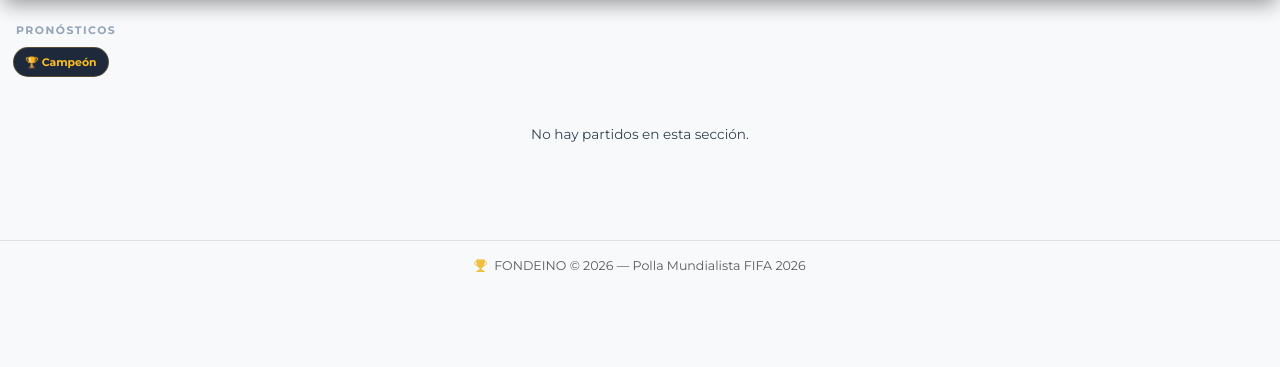
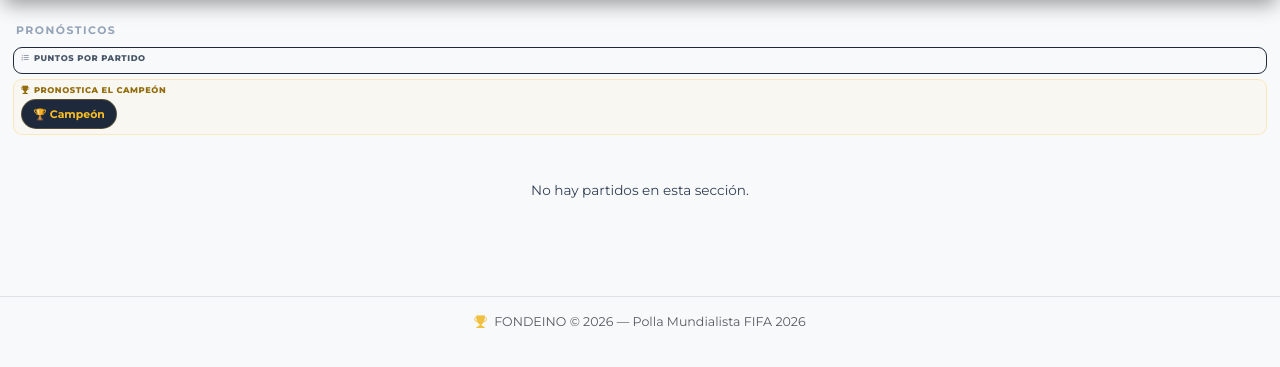
Before and after one commit to Pablo-app-developer/Matriz_score_crediticio_fondeino, a Django app: template templates/polla/pronosticos_mobile.html in a window 1280 px wide. Shown: the part 71-438 px from the top of the page. Run offline with Django 4.2, Linux system fonts and the light colour scheme; the template is opened without the code that fills it, so the values that code supplies are empty.

Commit message:
Polla pronósticos: agrupar pestañas por modalidad con etiquetas visuales
Las pestañas ahora se muestran en 3 grupos claramente diferenciados:
- Puntos por partido (todas las fases)
- Partidos de Colombia
- Pronostica el campeón

Co-Authored-By: Claude Sonnet 4.6 <noreply@anthropic.com>

```diff
--- a/templates/polla/pronosticos_mobile.html
+++ b/templates/polla/pronosticos_mobile.html
@@ -28,13 +28,29 @@ body { background:#0f172a !important; }
 .m-bar-title { color:#94a3b8; font-size:.68rem; font-weight:700; text-transform:uppercase; letter-spacing:1.5px; }
 
 
+/* ── Grupos de modalidades ── */
+.m-mod-container { display:flex; flex-direction:column; gap:.35rem; padding:.25rem .3rem .3rem; }
+.m-mod-group {
+  display:flex; flex-direction:column; gap:.28rem;
+  background:rgba(255,255,255,.022); border:1px solid #1e293b;
+  border-radius:9px; padding:.38rem .45rem .35rem;
+}
+.m-mod-group.m-mod-especial { border-color:rgba(251,191,36,.25); background:rgba(251,191,36,.04); }
+.m-mod-lbl {
+  font-size:.52rem; font-weight:800; text-transform:uppercase;
+  letter-spacing:.07em; color:#475569; line-height:1;
+  display:flex; align-items:center; gap:.25rem;
+}
+.m-mod-especial .m-mod-lbl { color:#926b0a; }
+.m-mod-tabs {
+  display:flex; gap:.25rem; flex-wrap:nowrap;
+  overflow-x:auto; -webkit-overflow-scrolling:touch; scrollbar-width:none;
+}
+.m-mod-tabs::-webkit-scrollbar { display:none; }
+.m-mod-row2 { display:flex; gap:.35rem; }
+.m-mod-row2 .m-mod-group { flex:1; }
+
 /* ── Tabs ── */
-.m-tabs {
-  display:flex; gap:.3rem; padding:.25rem .3rem .45rem;
-  overflow-x:auto; flex-wrap:nowrap;
-  -webkit-overflow-scrolling:touch; scrollbar-width:none;
-}
-.m-tabs::-webkit-scrollbar { display:none; }
 .m-tab {
   display:inline-flex; align-items:center; gap:.25rem;
   padding:.35rem .7rem; border-radius:16px; white-space:nowrap; flex-shrink:0;
@@ -171,21 +187,54 @@ body { background:#0f172a !important; }
   </div>
 </div>
 
-{# Tabs #}
-<div class="m-tabs">
-  {% for tab in fases_tabs %}
+{# Tabs agrupados por modalidad #}
+<div class="m-mod-container">
+
+  {# ── Modalidad 1: Puntos por partido ── #}
+  <div class="m-mod-group">
+    <span class="m-mod-lbl"><i class="bi bi-list-ol"></i> Puntos por partido</span>
+    <div class="m-mod-tabs">
+      {% for tab in fases_tabs %}{% if not tab.colombia %}
+      <a href="?polla={{ polla_sel }}&fase={{ tab.key }}"
+         class="m-tab {% if tab.key == fase_sel %}activo{% endif %}">
+        <i class="bi {{ tab.icon }}"></i>{{ tab.label }}
+        {% if tab.pendientes > 0 and tab.key != fase_sel %}<span class="dot">{{ tab.pendientes }}</span>{% endif %}
+      </a>
+      {% endif %}{% endfor %}
+    </div>
+  </div>
+
+  {# ── Modalidades 2 y 3 en una fila ── #}
+  <div class="m-mod-row2">
+
+    {% for tab in fases_tabs %}{% if tab.colombia %}
+    <div class="m-mod-group m-mod-especial">
+      <span class="m-mod-lbl">
+        <img src="https://flagcdn.com/w20/co.png" style="width:13px;height:8px;object-fit:cover;border-radius:2px;">
+        Partidos de Colombia
+      </span>
+      <div class="m-mod-tabs">
         <a href="?polla={{ polla_sel }}&fase={{ tab.key }}"
            class="m-tab {% if tab.key == fase_sel %}activo{% endif %}"
-     {% if tab.colombia and tab.key != fase_sel %}style="color:#fbbf24;border-color:#fbbf2440;"{% endif %}>
-    {% if tab.colombia %}🇨🇴
-    {% else %}<i class="bi {{ tab.icon }}"></i>{% endif %}
-    {{ tab.label }}
+           {% if tab.key != fase_sel %}style="color:#fbbf24;border-color:#fbbf2440;"{% endif %}>
+          🇨🇴 {{ tab.label }}
           {% if tab.pendientes > 0 and tab.key != fase_sel %}<span class="dot">{{ tab.pendientes }}</span>{% endif %}
         </a>
-  {% endfor %}
+      </div>
+    </div>
+    {% endif %}{% endfor %}
+
+    <div class="m-mod-group m-mod-especial">
+      <span class="m-mod-lbl"><i class="bi bi-trophy-fill"></i> Pronostica el campeón</span>
+      <div class="m-mod-tabs">
         <a href="{% url 'polla:campeon' %}" class="m-tab" style="color:#fbbf24;border-color:#fbbf2440;">
           🏆 Campeón
         </a>
+      </div>
+    </div>
+
+  </div>
+
 </div>
 
 {% if not partidos_por_fecha %}
```
Also changed, not shown: templates/polla/pronosticos.html (+58 -6 lines). Lines whose indentation alone changed are shown as unchanged.
